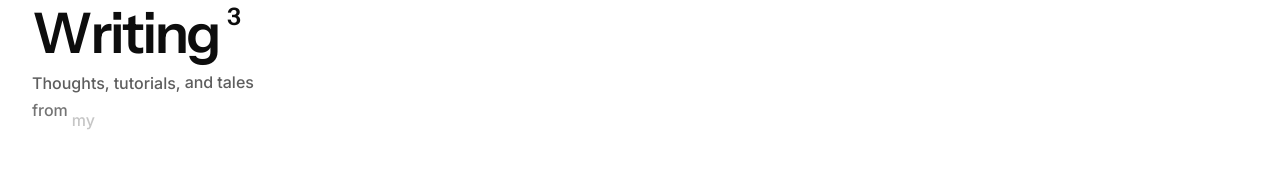
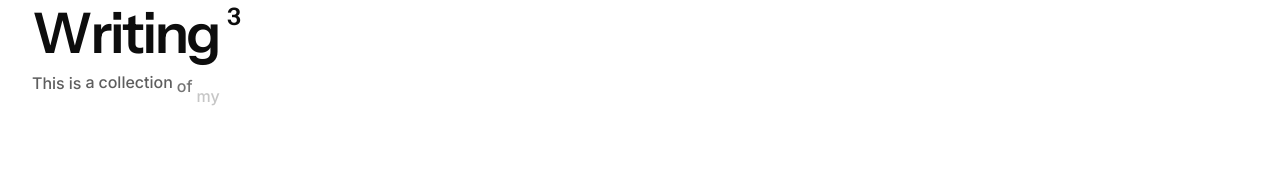
Before and after one commit to barthkosi/V2-Portfolio, a React (Vite) app: page /writing in a window 1280 px wide. Shown: the part 131-303 px from the top of the page. Built offline with nearby package versions, Linux system fonts and the light colour scheme.

Commit message:
Update description for writing.tsx

```diff
--- a/src/pages/Writing.tsx
+++ b/src/pages/Writing.tsx
@@ -66,7 +66,7 @@ export default function Writing() {
         <InfoBlock
           title="Writing"
           number={posts.length}
-          description="Thoughts, tutorials, and tales from my journey."
+          description="This is a collection of my internal monologues expressed outward, covering everything from tech to my philosophies on life and the messy ideologies of the human condition."
           onComplete={() => setIntroFinished(true)}
         />
 
```
